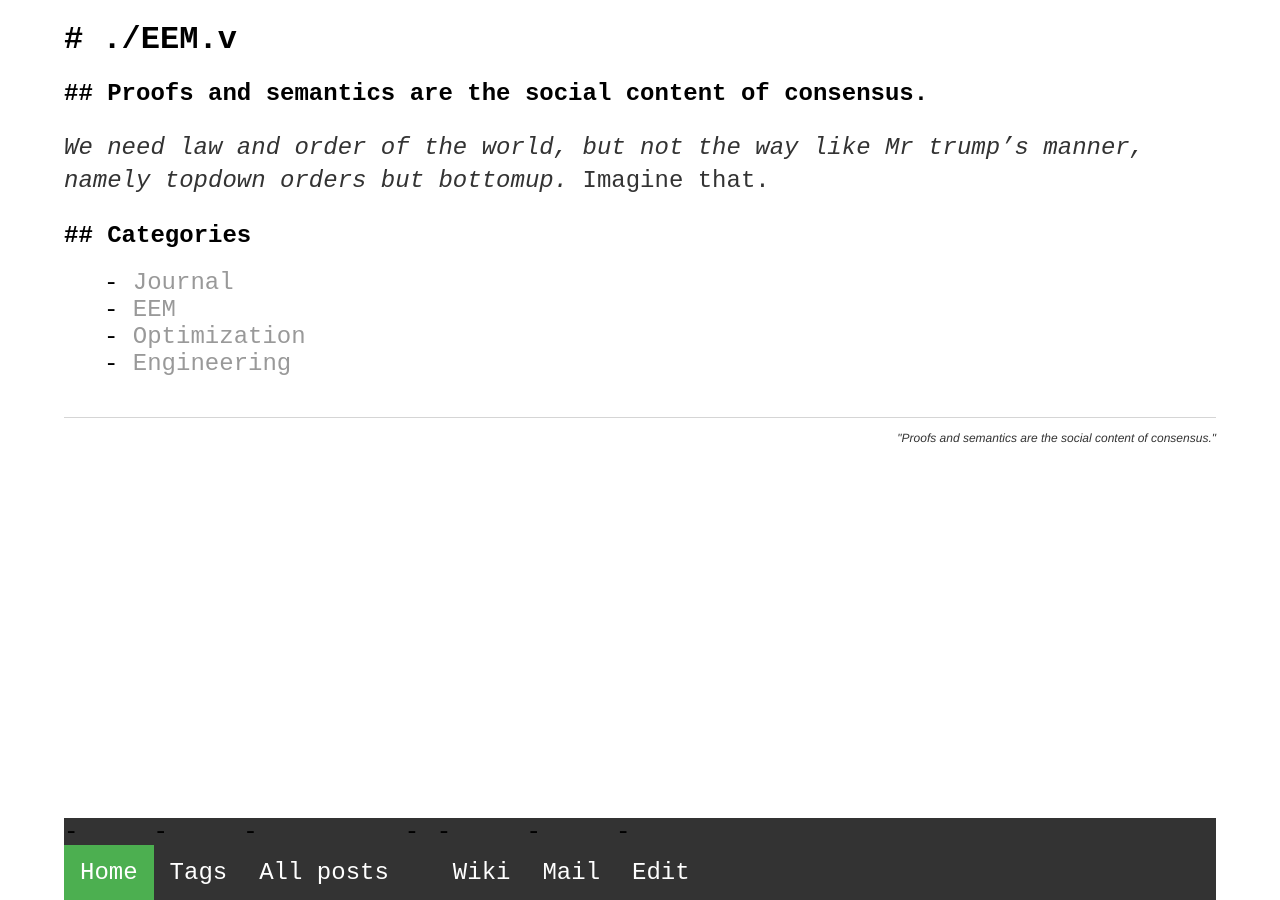
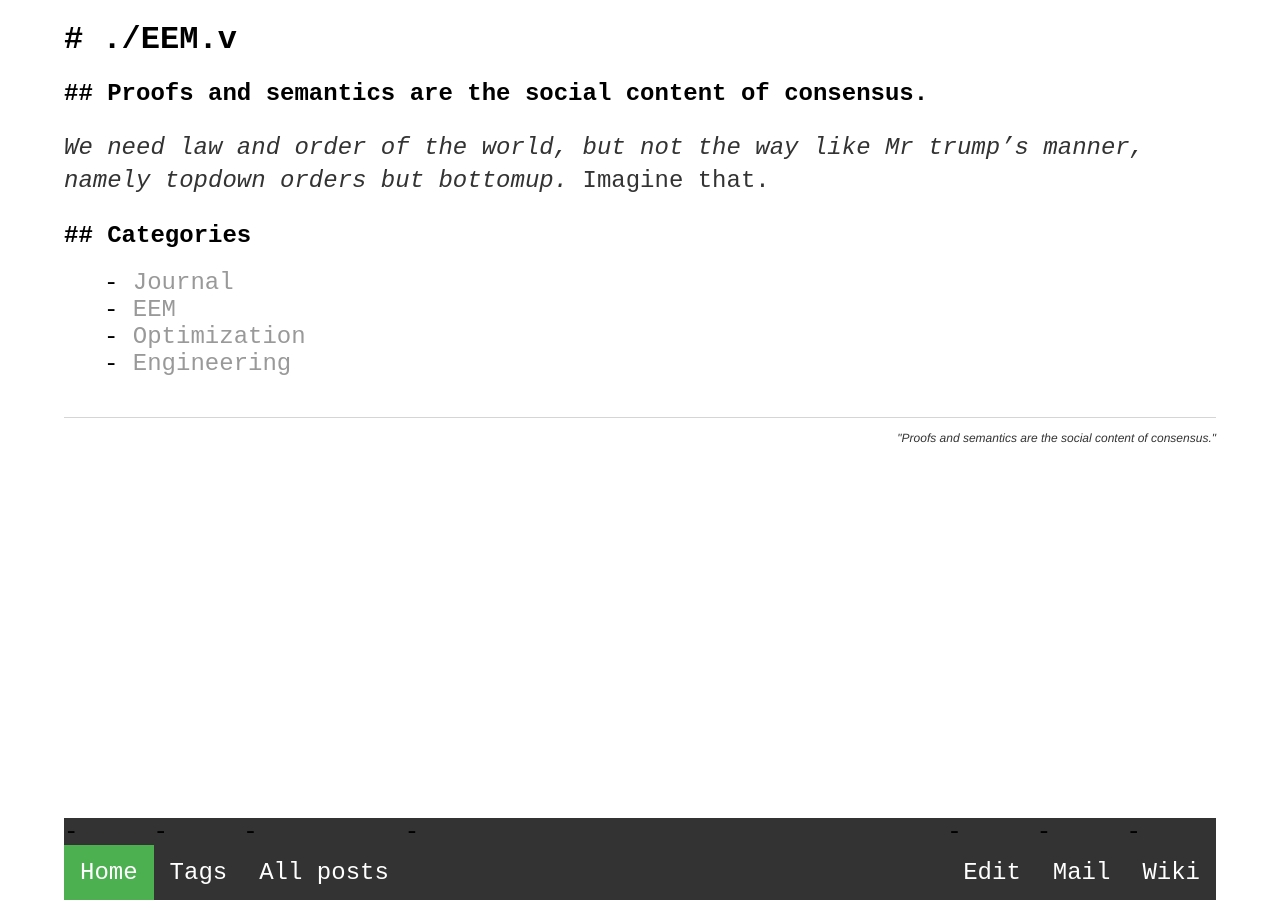
Before and after one commit to takasimiz/bak-github.io, a Jekyll site: the page built from index.html, in a window 1280 px wide. Built offline with Jekyll 4.4.1, drawn with Linux system fonts in a browser that asks for light colours.

Commit message:
Update default.html

```diff
--- a/_layouts/default.html
+++ b/_layouts/default.html
@@ -13,9 +13,9 @@
   <li><a href="/post/tags">Tags</a></li>
   <li><a href="/post">All posts</a></li>
   <li><a href="#dummy">        </a></li>
-  <li><a href="https://github.com/STakashimizu/EEM/wiki">Wiki</a></li>
-  <li><a href="mailto:kor19952006@gmail.com">Mail</a></li>
-  <li><a href="https://github.com/STakashimizu/STakashimizu.github.io/tree/master/_posts">Edit</a></li>
+  <li style="float:right"><a href="https://github.com/STakashimizu/EEM/wiki">Wiki</a></li>
+  <li style="float:right"><a href="mailto:kor19952006@gmail.com">Mail</a></li>
+  <li style="float:right"><a href="https://github.com/STakashimizu/STakashimizu.github.io/tree/master/_posts">Edit</a></li>
 </ul>
 </bar>
 
```
